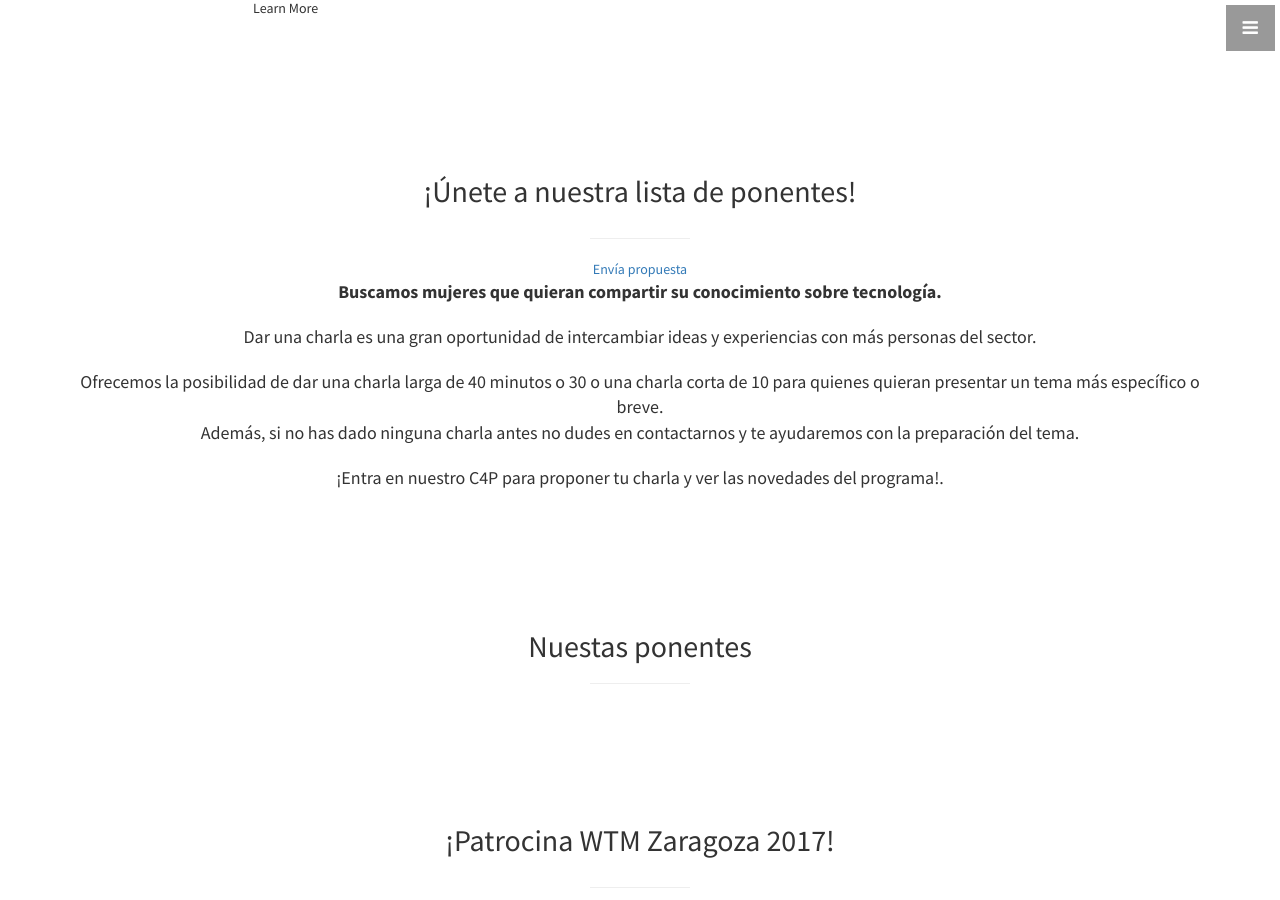
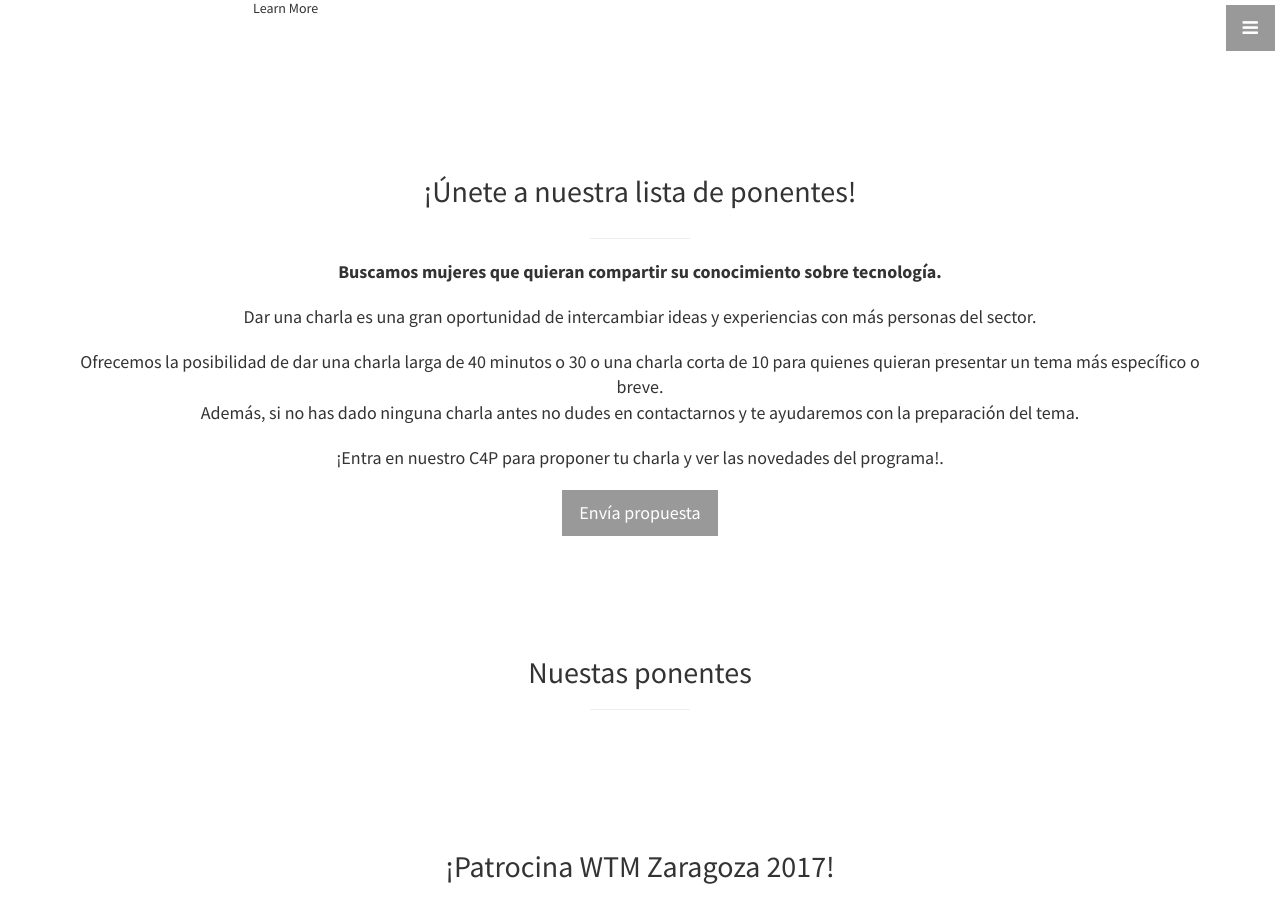
Before and after one commit to MulleresTechZgz/wtmz17.github.io, a Jekyll site: the page built from index.html, in a window 1280 px wide and 900 px high, scrolled down 5692 px. Built offline with Jekyll 4.4.1, drawn with Linux system fonts in a browser that asks for light colours; some of the changed text lies outside the part shown.

Commit message:
Style to buttons :)

```diff
--- a/_includes/join_speakers.html
+++ b/_includes/join_speakers.html
@@ -8,13 +8,6 @@
                    </div>
 
             </div>
-
-            <div class="row">
-                <div class="col-lg-12 text-center">
-                    <a href="https://docs.google.com/forms/d/e/1FAIpQLScIOUxKkHOV3HKdKechXFJwg44WqHtPQf-nVjYqKSQ-Ktun1g/viewform" >Envía propuesta</a>
-                </div>
-            </div>
-
 
             <div class="row">
                 <div class="col-lg-12 text-center">
@@ -44,7 +37,11 @@
 
             </div>
 
-
+            <div class="row">
+                <div class="col-lg-12 text-center">
+                    <a class="btn btn-dark btn-lg" href="https://docs.google.com/forms/d/e/1FAIpQLScIOUxKkHOV3HKdKechXFJwg44WqHtPQf-nVjYqKSQ-Ktun1g/viewform" target="_blank">Envía propuesta</a>
+                </div>
+            </div>
         </div>
         <!-- /.container -->
 
--- a/_includes/join_sponsors.html
+++ b/_includes/join_sponsors.html
@@ -5,15 +5,10 @@
                 <div class="col-lg-12 text-center">
                     <h2 class="section-heading">¡Patrocina WTM Zaragoza 2017!</h2>
                     <hr class="small">
-                   </div>
+               </div>
 
             </div>
 
-            <div class="row">
-                <div class="col-lg-12 text-center">
-                    <a href="mailto:wtmzaragoza@gmail.com"><strong>Contacta con nosotros</strong></a>
-                </div>
-            </div>
             <div class="row">
                 <div class="col-lg-12 text-center">
                     <p class="lead">¡Queremos promover referentes femeninos en la tecnología impulsando a más mujeres de nuestro entorno para que en el futuro no sean consideradas una rareza!</p>
@@ -49,6 +44,12 @@
 
             </div>
 
+            <div class="row">
+                <div class="col-lg-12 text-center">
+                    <a class="btn btn-dark btn-lg" href="mailto:wtmzaragoza@gmail.com"><strong>Contacta con nosotras</strong></a>
+                </div>
+            </div>
+
 
         </div>
         <!-- /.container -->
```
